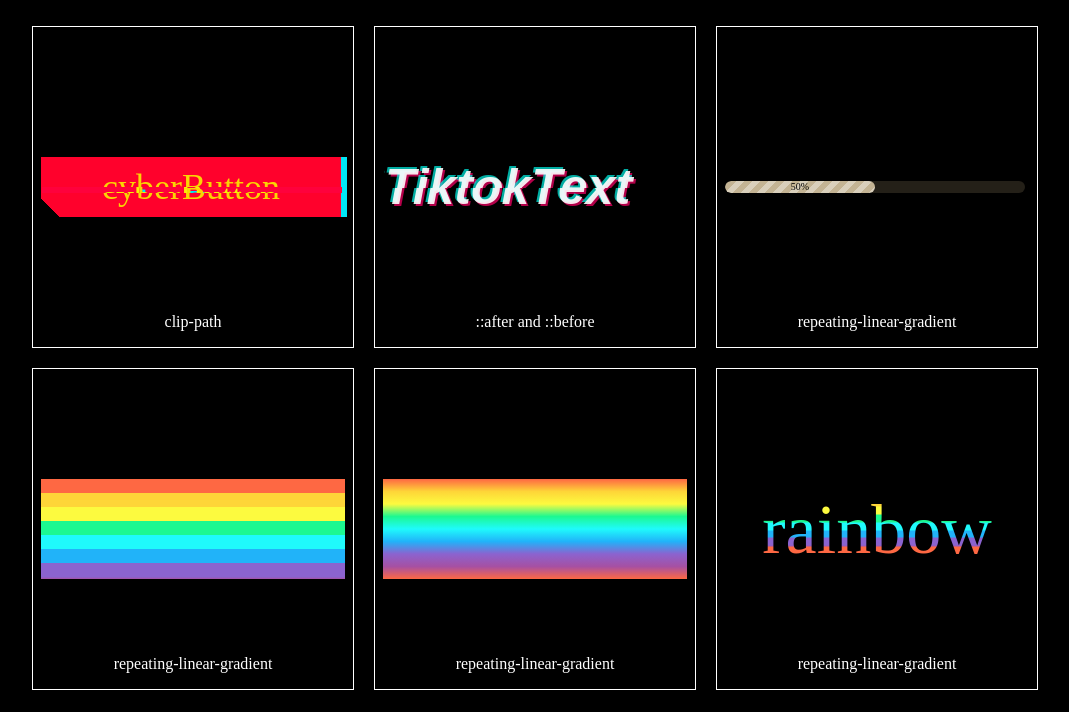
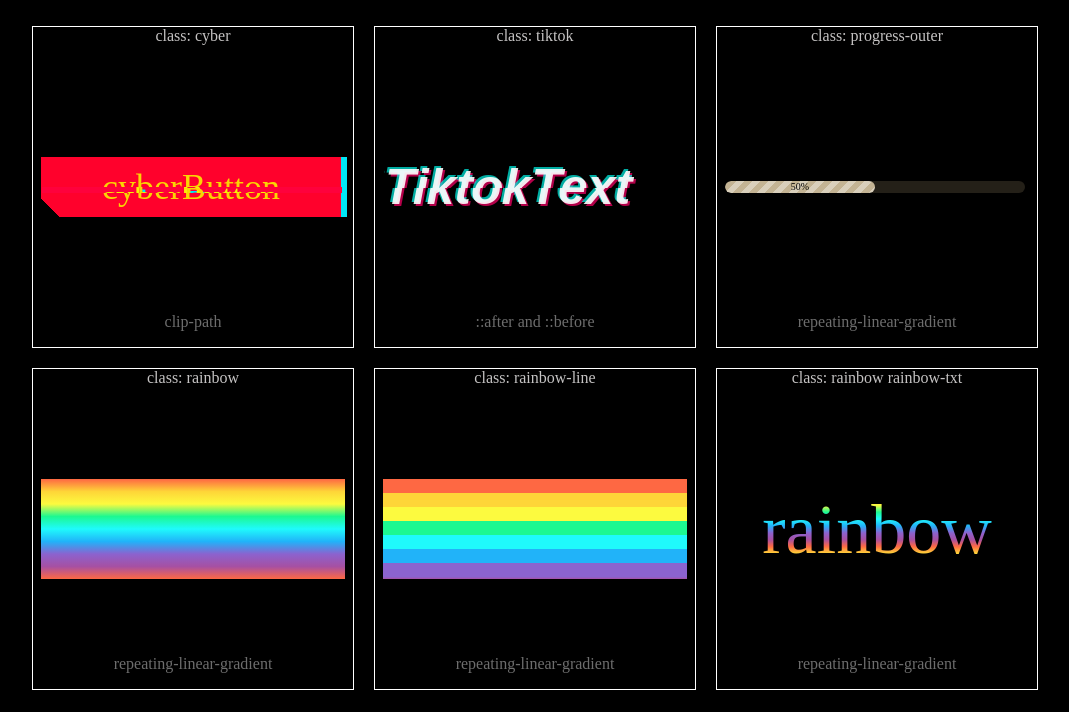
Before and after one commit to 002301/MagicCss, a website: page demo/index.html in a window 1280 px wide. Shown: the top 712 px of the page, without its empty margins (18-1087 px from the left). Drawn offline with Linux system fonts and the light colour scheme.

Commit message:
添加class提示

```diff
--- a/demo/index.html
+++ b/demo/index.html
@@ -10,6 +10,7 @@
 <body>
   <ul class="flex">
     <li>
+      <header>class: cyber</header>
         <div class="cont">
           <div class="cyber" data-content="cyberButton">
             cyberButton
@@ -18,6 +19,7 @@
         <span>clip-path</span>
     </li>
     <li>
+      <header>class: tiktok</header>
       <div class="cont">
         <div class="style">
           <div class="tiktok" data-content="TiktokText">
@@ -33,6 +35,7 @@
       <span>::after and ::before</span>
     </li>
     <li>
+      <header>class: progress-outer</header>
       <div class="cont">
         <div class="progress-outer" style="--width-bg:300px">
           <div class="progress-enter">
@@ -43,18 +46,21 @@
       <span>repeating-linear-gradient</span>
     </li>
     <li>
+      <header>class: rainbow</header>
       <div class="cont">
         <div class="rainbow" style="--height:100px;"></div>
       </div>
       <span>repeating-linear-gradient</span>
     </li>
     <li>
+      <header>class: rainbow-line</header>
       <div class="cont">
         <div class="rainbow-line" style="--height:100px;"></div>
       </div>
       <span>repeating-linear-gradient</span>
     </li>
     <li>
+      <header>class: rainbow rainbow-txt</header>
       <div class="cont">
           <div class="rainbow rainbow-txt" style="--height:100px;">
             rainbow
@@ -87,6 +93,13 @@
         top: 50%;
         transform: translateX(-50%) translateY(-50%);
     }
+    li>header{
+      position: absolute;
+      top:0;
+      width: 100%;
+      left:0;
+      color:#c5c3c3;
+    }
     li>span{
       position: absolute;
       width: 100%;
@@ -94,7 +107,7 @@
       height:50px;
       bottom:0;
       left:0;
-      color:#fff;
+      color:#6d6d6d;
     }
     .style{
       position: relative;
--- a/src/rainbow.css
+++ b/src/rainbow.css
@@ -1,11 +1,11 @@
-.rainbow{
+.rainbow-line{
   width: 100%;
   height: var(--height);
   background:repeating-linear-gradient(#fe6843 0% 14%,#fed538 14% 28%,#fcfa3f 28% 42%,#1cf891 42% 56%,#1ffafc 56% 70%,#21b3f9 70% 84%,#8b63cf 84% 98%,#a650a3);
   /* background-size: 100% 100%; */
   animation: rainAni 10s linear infinite;
 }
-.rainbow-line{
+.rainbow{
   width: 100%;
   height: var(--height);
   background:repeating-linear-gradient(#fe6843,#fed538,#fcfa3f,#1cf891,#1ffafc,#21b3f9,#8b63cf,#a650a3,#fe6843);
```
Also changed, not shown: src/index.html (+14 -1 lines), demo/magic.min.css, magic.min.css.
